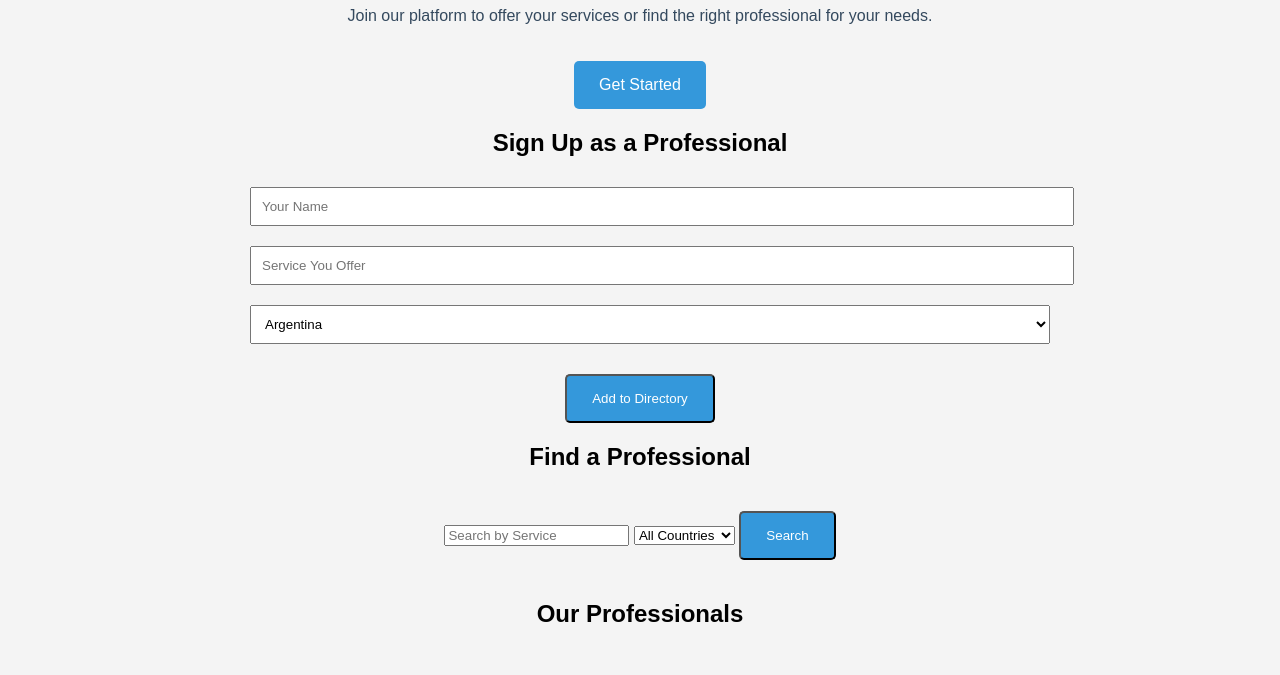
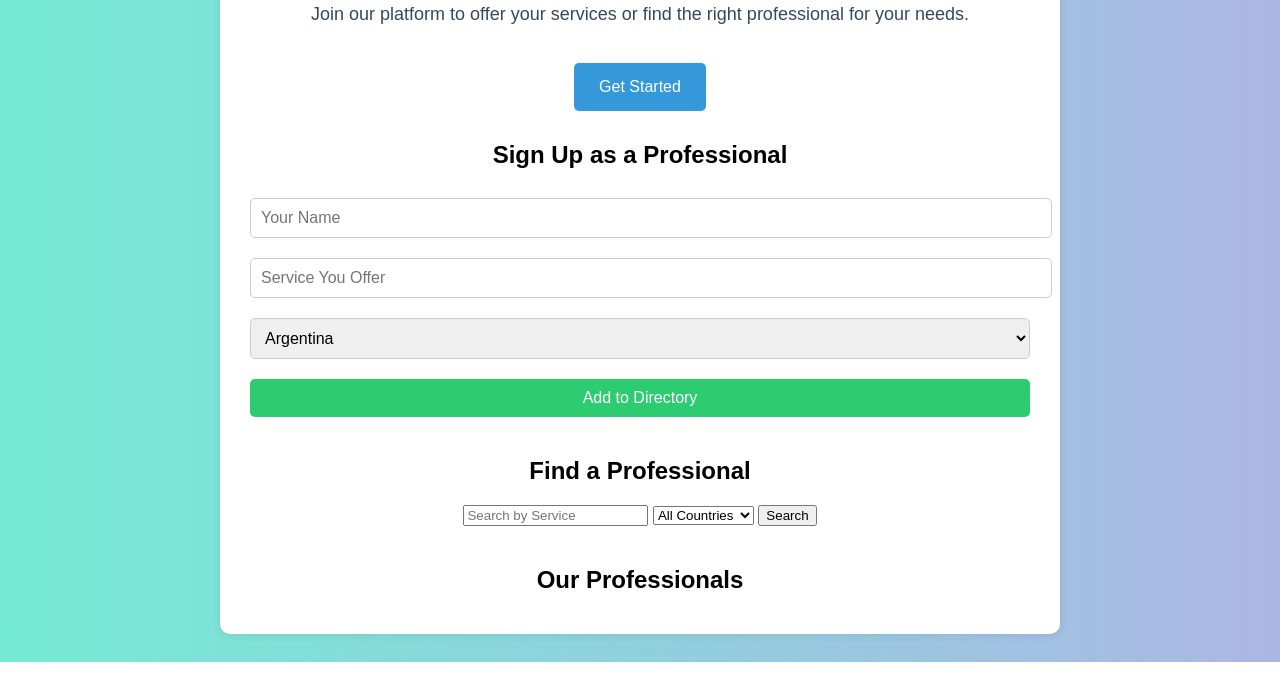
Before and after one commit to TomasMedinaLiprandi/bridge-nz-ar, a plain HTML site: page index.html in a window 1280 px wide. Shown: the part 138-813 px from the top of the page. Drawn offline with Linux system fonts and the light colour scheme.

Commit message:
Update index.html

```diff
--- a/index.html
+++ b/index.html
@@ -5,15 +5,74 @@
     <meta name="viewport" content="width=device-width, initial-scale=1.0">
     <title>Connecting Argentina & New Zealand</title>
     <style>
-        body { font-family: Arial, sans-serif; text-align: center; background-color: #f4f4f4; }
-        .container { max-width: 800px; margin: auto; padding: 20px; }
-        h1 { color: #2c3e50; }
-        p { color: #34495e; }
-        .cta { background-color: #3498db; color: white; padding: 15px 25px; text-decoration: none; border-radius: 5px; display: inline-block; margin-top: 20px; }
-        .cta:hover { background-color: #2980b9; }
-        .directory { margin-top: 40px; }
-        .directory-item { margin-bottom: 20px; padding: 10px; background-color: #ecf0f1; border-radius: 5px; }
-        form input, form select { margin: 10px; padding: 10px; width: 100%; }
+        body {
+            font-family: Arial, sans-serif;
+            text-align: center;
+            background: linear-gradient(to right, #74ebd5, #acb6e5);
+            margin: 0;
+            padding: 0;
+        }
+        .container {
+            max-width: 800px;
+            margin: auto;
+            padding: 20px;
+            background: white;
+            border-radius: 10px;
+            box-shadow: 0px 0px 10px rgba(0, 0, 0, 0.1);
+            margin-top: 20px;
+        }
+        h1 {
+            color: #2c3e50;
+            font-size: 28px;
+        }
+        p {
+            color: #34495e;
+            font-size: 18px;
+        }
+        .cta {
+            background-color: #3498db;
+            color: white;
+            padding: 15px 25px;
+            text-decoration: none;
+            border-radius: 5px;
+            display: inline-block;
+            margin-top: 20px;
+            font-size: 16px;
+            transition: 0.3s;
+        }
+        .cta:hover {
+            background-color: #2980b9;
+        }
+        section {
+            margin-top: 30px;
+        }
+        form input, form select, form button {
+            margin: 10px;
+            padding: 10px;
+            width: calc(100% - 20px);
+            border: 1px solid #ccc;
+            border-radius: 5px;
+            font-size: 16px;
+        }
+        form button {
+            background-color: #2ecc71;
+            color: white;
+            border: none;
+            cursor: pointer;
+        }
+        form button:hover {
+            background-color: #27ae60;
+        }
+        .directory {
+            margin-top: 40px;
+        }
+        .directory-item {
+            margin-bottom: 20px;
+            padding: 15px;
+            background-color: #ecf0f1;
+            border-radius: 5px;
+            box-shadow: 2px 2px 5px rgba(0, 0, 0, 0.1);
+        }
     </style>
 </head>
 <body>
@@ -32,7 +91,7 @@
                     <option value="Argentina">Argentina</option>
                     <option value="New Zealand">New Zealand</option>
                 </select>
-                <button type="submit" class="cta">Add to Directory</button>
+                <button type="submit">Add to Directory</button>
             </form>
         </section>
 
@@ -45,7 +104,7 @@
                 <option value="Argentina">Argentina</option>
                 <option value="New Zealand">New Zealand</option>
             </select>
-            <button onclick="searchProfessionals()" class="cta">Search</button>
+            <button onclick="searchProfessionals()">Search</button>
         </section>
 
         <!-- Directory List -->
```
